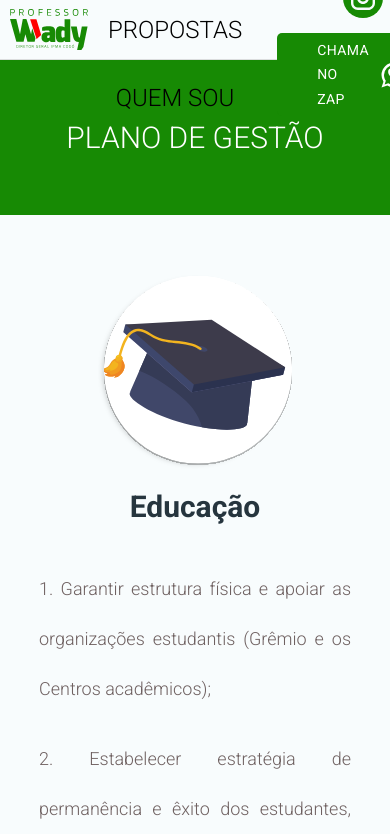
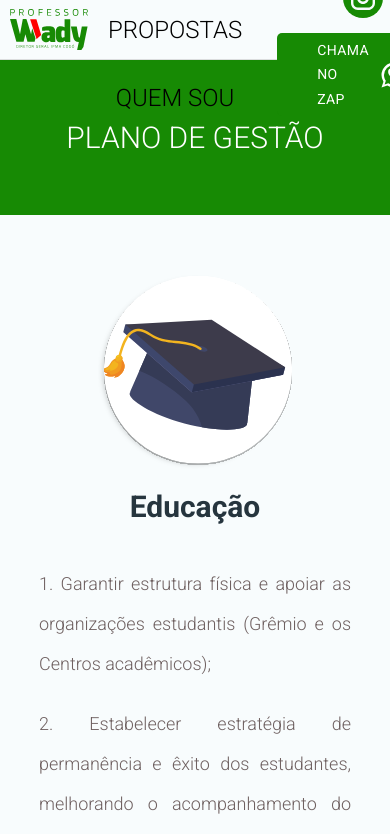
Before and after one commit to RainanAraujo/professorWady-Web, a React (Create React App) app: page /propostas in a window 390 px wide. Shown: the top 834 px of the page. Built offline with nearby package versions, Linux system fonts and the light colour scheme.

Commit message:
fix bug line height

```diff
--- a/src/pages/Propostas/styles.css
+++ b/src/pages/Propostas/styles.css
@@ -61,6 +61,15 @@
     text-align: center;
     font-size: 3rem;
   }
+  .contentSectionSubPage h3 {
+    margin-top: 70px;
+    font-size: 2.6rem;
+    font-weight: 300;
+    color: #6f6161;
+    width: 80%;
+    line-height: 40px;
+    text-align: justify;
+  }
   .titleSection img {
     width: 50%;
   }
```
